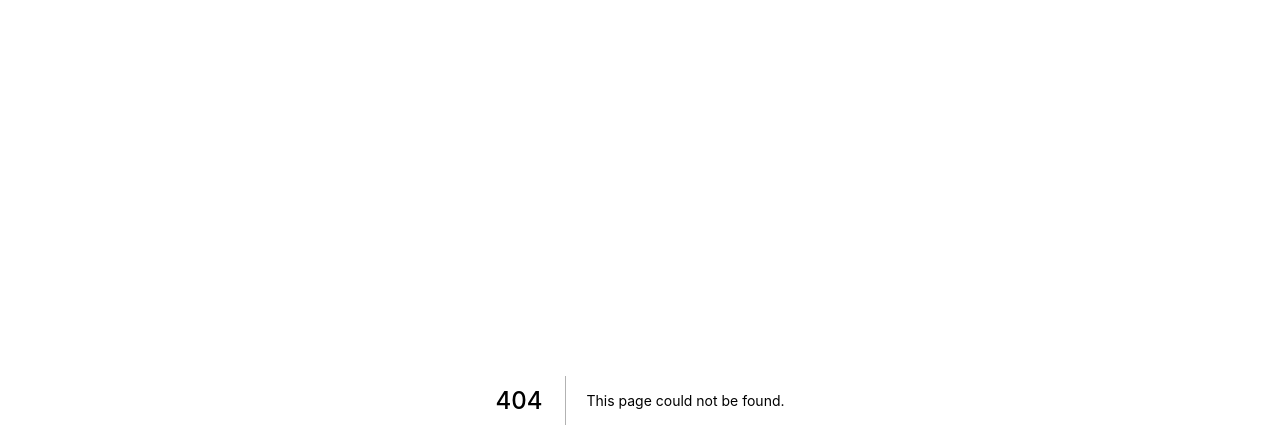
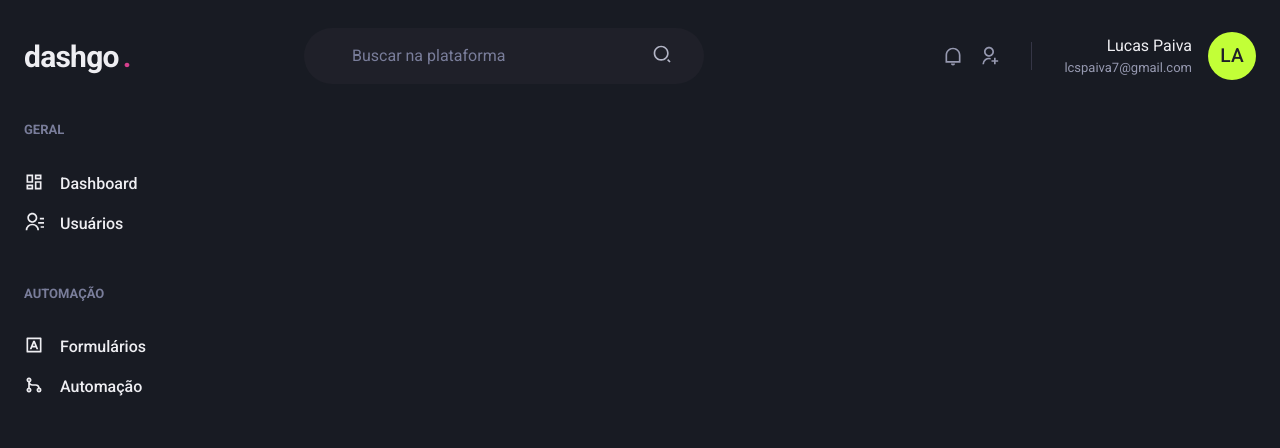
Before and after one commit to lcspaiva87/dashGo, a Next.js app: page /dashboard in a window 1280 px wide. Before the commit this address had no page. Shown: the top 448 px of the page. Built offline with nearby package versions, Linux system fonts and the light colour scheme.

Commit message:
create SiderBar

```diff
--- a/package.json
+++ b/package.json
@@ -16,7 +16,8 @@
     "framer-motion": "^6.2.7",
     "next": "12.1.0",
     "react": "17.0.2",
-    "react-dom": "17.0.2"
+    "react-dom": "17.0.2",
+    "react-icons": "^4.3.1"
   },
   "devDependencies": {
     "@types/node": "17.0.19",
--- /dev/null
+++ b/src/components/Header.tsx
@@ -0,0 +1,81 @@
+import { Flex, Text, Input, Icon, HStack, Box, Avatar } from "@chakra-ui/react";
+import { RiNotificationLine, RiSearch2Line, RiUserAddLine } from 'react-icons/ri'
+export function Header() {
+    return (
+        <Flex
+            as="header"
+            w="100%"
+            maxWidth={1480}
+            h="20"
+            mx="auto"
+            mt="4"
+            px="6"
+            align="center"
+        >
+            <Text
+                fontSize='3xl'
+                fontWeight='bold'
+                letterSpacing='tight'
+                w="64">
+                dashgo
+                <Text
+                    as="span"
+                    ml="1"
+                    color="pink.500">.</Text>
+            </Text>
+
+            <Flex
+                as="label"
+                flex='1'
+                py="4"
+                px="8"
+                ml="6"
+                maxWidth={400}
+                alignSelf='center'
+                color="gray.200"
+                position='relative'
+                bg='gray.800'
+                borderRadius='full'
+            >
+                <Input
+                    color="gray.50"
+                    variant="unstyled"
+                    px="4"
+                    mr="4"
+                    placeholder="Buscar na plataforma"
+                    _placeholder={{ color: 'gray.400' }}
+                />
+                <Icon as={RiSearch2Line} fontSize="20" />
+            </Flex>
+
+            <Flex
+                align="center"
+                ml="auto"
+            >
+                <HStack
+                    spacing="4"
+                    mx="8"
+                    pr="8"
+                    py="1"
+                    color="gray.300"
+                    borderRightWidth={1}
+                    borderColor="gray.700"
+                >
+                    <Icon as={RiNotificationLine} fontSize="20" />
+                    <Icon as={RiUserAddLine} fontSize="20" />
+                </HStack>
+                <Flex align='center'>
+                    <Box mr="4" textAlign='right'>
+                        <Text>Lucas Paiva</Text>
+                        <Text
+                            color="gray.300"
+                            fontSize='small'>
+                            lcspaiva7@gmail.com
+                        </Text>
+                    </Box>
+                    <Avatar size='md' name="lucas antonio paiva da slva" />
+                </Flex>
+            </Flex>
+        </Flex>
+    )
+}
--- /dev/null
+++ b/src/components/Sidebar.tsx
@@ -0,0 +1,41 @@
+import { Box, Stack, Text, Link, Icon } from "@chakra-ui/react";
+import { RiContactsLine, RiDashboardLine, RiGitMergeLine, RiInputMethodLine } from "react-icons/ri";
+
+export function Sider() {
+    return (
+        <Box as="aside" w="64" mr="8">
+            <Stack spacing="12" align='flex-start'>
+                <Box>
+                    <Text fontWeight="bold" color='gray.400' fontSize='small'>
+                        GERAL
+                    </Text>
+                    <Stack spacing='4' mt='8' align='stretch'>
+                        <Link display='flex'>
+                            <Icon as={RiDashboardLine} fontSize="20" />
+                            <Text ml="4" fontWeight='medium'>Dashboard</Text>
+                        </Link>
+                        <Link display='flex'>
+                            <Icon as={RiContactsLine} fontSize="20" />
+                            <Text ml="4" fontWeight='medium'>Usuários</Text>
+                        </Link>
+                    </Stack>
+                </Box>
+                <Box>
+                    <Text fontWeight="bold" color='gray.400' fontSize='small'>
+                        AUTOMAÇÃO
+                    </Text>
+                    <Stack spacing='4' mt='8' align='stretch'>
+                        <Link display='flex'>
+                            <Icon as={RiInputMethodLine} fontSize="20" />
+                            <Text ml="4" fontWeight='medium'>Formulários</Text>
+                        </Link>
+                        <Link display='flex'>
+                            <Icon as={RiGitMergeLine} fontSize="20" />
+                            <Text ml="4" fontWeight='medium'>Automação</Text>
+                        </Link>
+                    </Stack>
+                </Box>
+            </Stack>
+        </Box>
+    )
+}
--- /dev/null
+++ b/src/pages/dashboard.tsx
@@ -0,0 +1,15 @@
+import { Flex } from "@chakra-ui/react";
+import { Header } from "../components/Header";
+import { Sider } from "../components/Sidebar";
+
+export default function Dashbord() {
+    return (
+        <Flex direction='column' h='100vh'>
+            <Header />
+
+            <Flex w="100%" my="6" maxWidth={1480} mx="auto" px="6">
+                <Sider />
+            </Flex>
+        </Flex>
+    )
+}
```
Also changed, not shown: 1 other file (tests, documents, lock files or other folders).
